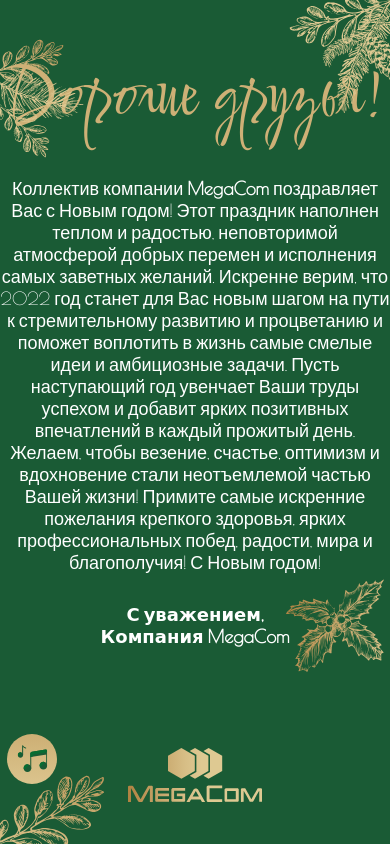
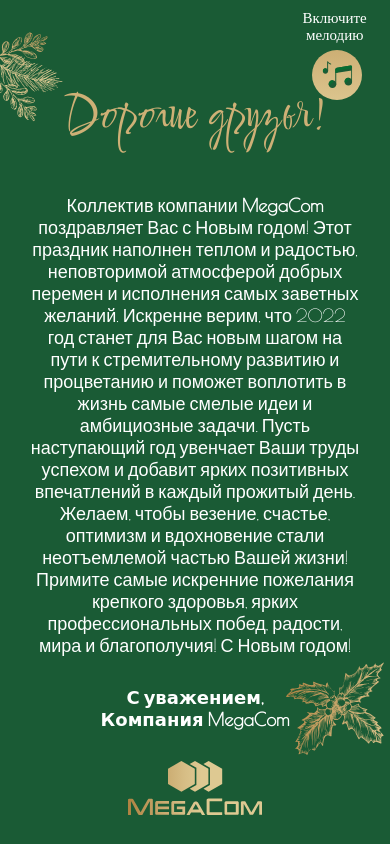
Before and after one commit to Erhan1708/new_year, a plain HTML site: page index.html in a window 390 px wide. Drawn offline with nearby package versions, Linux system fonts and the light colour scheme.

Commit message:
fead:added media and audio,script

```diff
--- a/index.html
+++ b/index.html
@@ -10,8 +10,10 @@
 <body>
 	<img class="img_topLeft" src="./img/group.svg" alt="">
 	<img class="img_tobRight" src="./img/group2.svg" alt="">
-	<img class="img_muzik" src="./img/group3.svg" alt="">
+	<img class="img_muzik" src="./img/group3.svg" alt="" onclick="document.getElementById('pl').pause(); ">
 	<img class="img_bottom" src="./img/img2.svg" alt="">
+	<span>Включите
+	мелодию</span>
 	<div class="wraper">
 		<div class="content">
 			<h1>Дорогие друзья!</h1>
@@ -40,5 +42,7 @@
 			<img src="./img/megacom.svg" alt="logo MegaCom">
 		</div>
 	</div>
+	<audio id="pl" src="./aud/song.mp3"></audio>
+	<script src="./script.js"></script>
 </body>
 </html>
--- a/style.css
+++ b/style.css
@@ -36,36 +36,44 @@ body {
 .content p {
    padding-top: 20px;
    font-family: 'Poiret One', sans-serif;
-   font-weight:400;
+   font-weight: 400;
    font-size: 18px;
    line-height: 22px;
    color: white;
 
 }
-.img_topLeft{
+
+.img_topLeft {
    position: absolute;
    left: 0;
    top: 10px;
    width: 100px;
 }
-.img_tobRight{
+
+.img_tobRight {
    position: absolute;
    right: 0;
    top: 0;
    width: 105px;
 }
-.img_bottom{
+
+.img_bottom {
    position: absolute;
    left: 0;
    bottom: 0;
    width: 110px;
+   z-index: 0;
 }
-.img_muzik{
+
+.img_muzik {
    position: absolute;
    left: 7px;
    bottom: 60px;
    width: 50px;
+   cursor: pointer;
+   z-index: 1;
 }
+
 .sign {
    display: flex;
    flex-direction: row;
@@ -89,8 +97,59 @@ body {
    line-height: 22px;
    color: #FFFFFF;
 }
-.logo{
+
+.logo {
    display: flex;
    justify-content: center;
    margin-top: 100px;
 }
+
+span {
+   width: 100px;
+   color: white;
+   font-size: 13px;
+   position: absolute;
+   left: 7px;
+   bottom: 110px;
+}
+
+@media(max-width:576px) {
+   .img_tobRight {
+      display: none;
+   }
+
+   .img_topLeft {
+      width: 75px;
+   }
+
+   .content h1 {
+      font-size: 50px;
+   }
+
+   .content {
+      margin: 30px;
+   }
+
+   .img_bottom {
+      display: none;
+   }
+
+   .logo {
+      margin: 0 auto;
+      padding-top: 30px;
+   }
+
+   .img_muzik {
+      position: absolute;
+      top: 50px;
+      left: 80%;
+   }
+
+   span {
+      position: absolute;
+      top: 10px;
+      left: 73%;
+      font-size: 15px;
+      text-align: center;
+   }
+}
```
Also changed, not shown: script.js (added), 1 other file.
